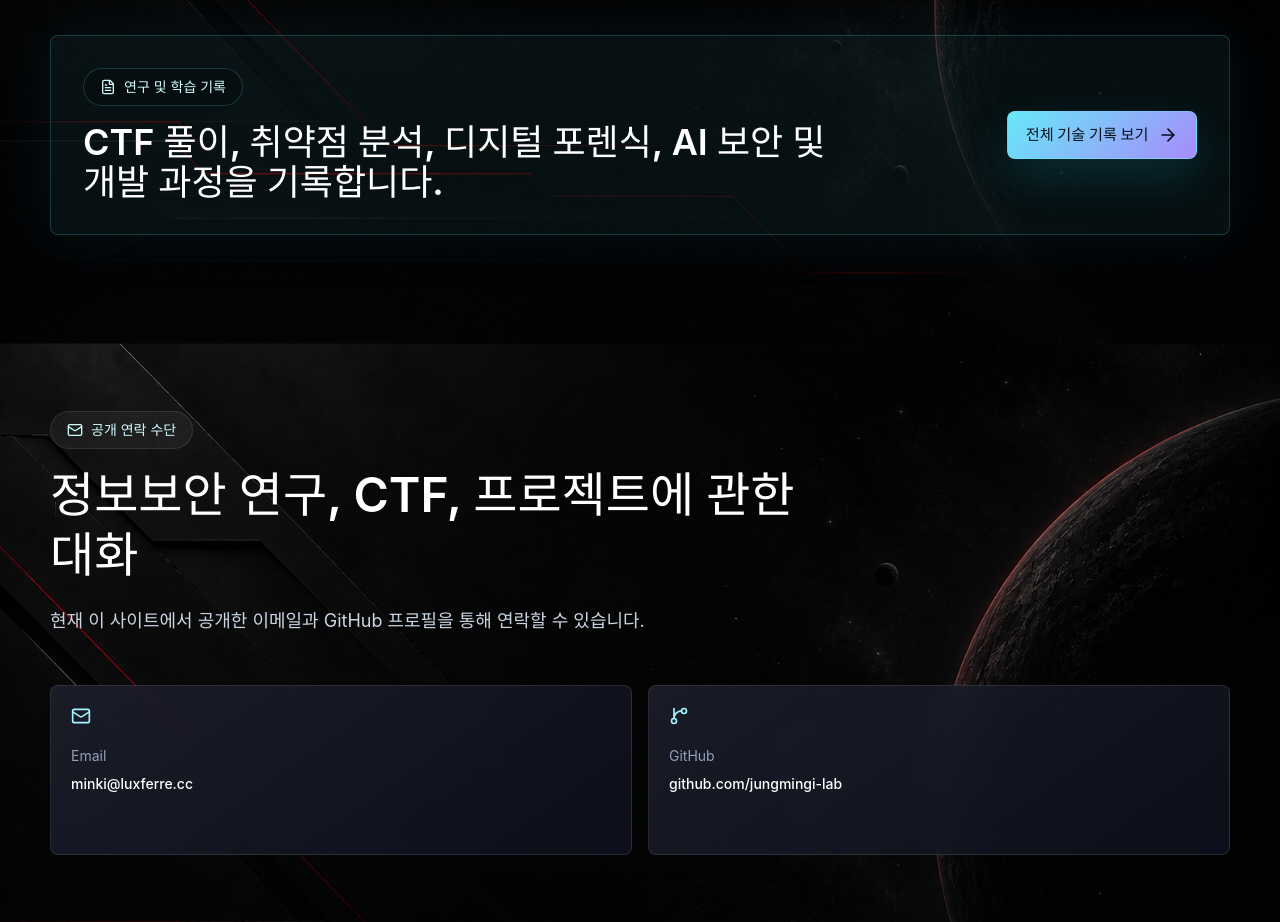
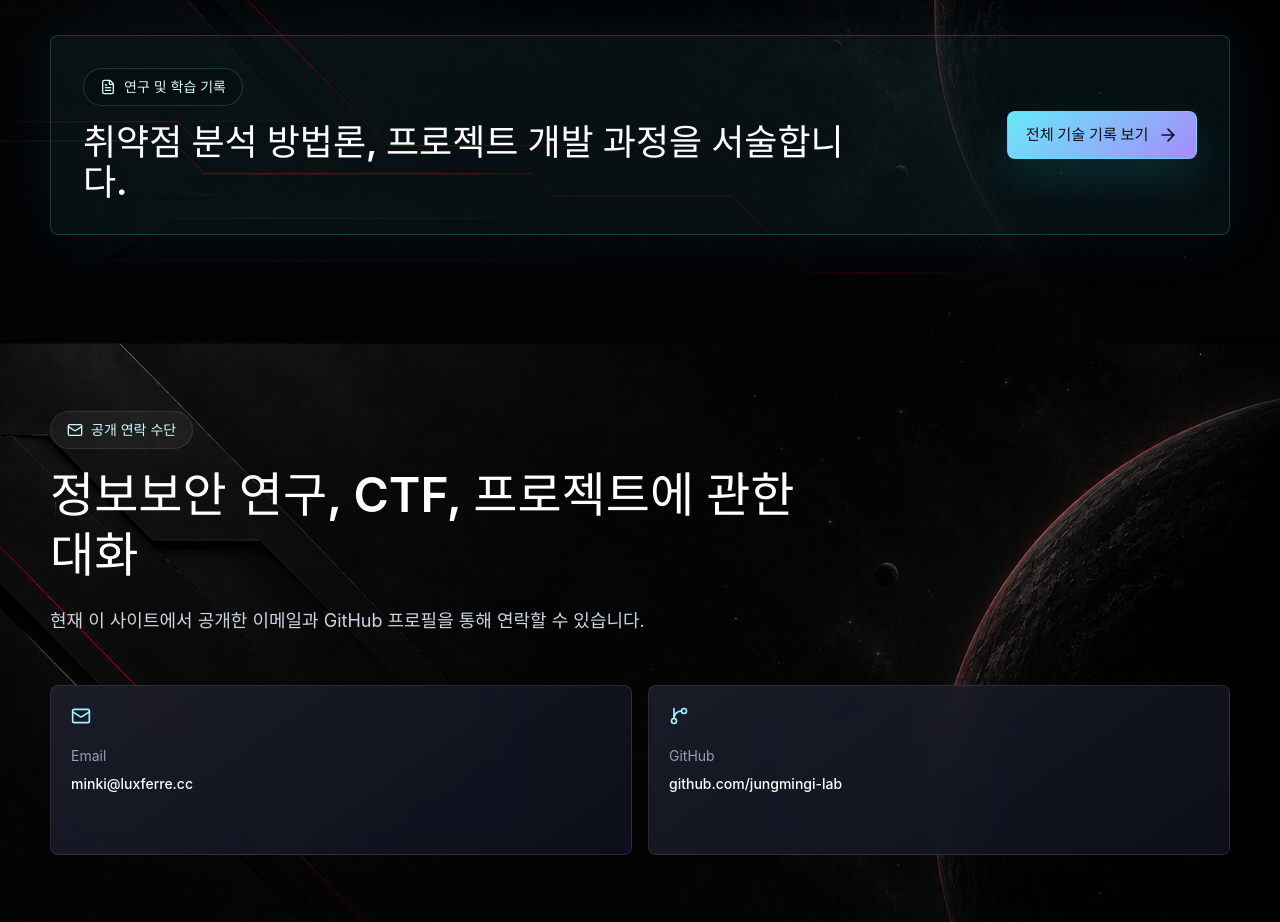
Before and after one commit to jungmingi-lab/morningstarsec.dev, a React (Vite) app: page / in a window 1280 px wide. Shown: the part 4460-5382 px from the top of the page. Built offline with nearby package versions, Linux system fonts and the light colour scheme.

Commit message:
Update research section wording

```diff
--- a/src/App.tsx
+++ b/src/App.tsx
@@ -197,9 +197,8 @@ function buildStructuredData(route: Route, selectedWriteup?: Writeup) {
     '@type': 'CollectionPage',
     '@id': `${canonical}#collection`,
     url: canonical,
-    name: '정민기 정보보안 글 | CTF·취약점 분석·개발 기록',
-    description:
-      '정민기의 CTF 풀이, 취약점 분석, 디지털 포렌식, AI 보안 및 소프트웨어 개발 기록입니다.',
+    name: '정보보안 개발 기록',
+    description: '취약점 분석 방법론, 프로젝트 개발 과정을 서술합니다.',
     isPartOf: { '@id': websiteId },
     author: { '@id': personId },
     inLanguage: 'ko-KR',
@@ -214,12 +213,12 @@ function Seo({ route }: { route: Route }) {
     const title = selectedWriteup
       ? `${selectedWriteup.title} | 정민기 정보보안 포트폴리오`
       : route.page === 'writeups'
-        ? '정민기 정보보안 글 | CTF·취약점 분석·개발 기록'
+        ? '정보보안 개발 기록'
         : `정민기 | ${profile.title}`
     const description = selectedWriteup
       ? selectedWriteup.summary
       : route.page === 'writeups'
-        ? '정민기의 CTF 풀이, 취약점 분석, 디지털 포렌식, AI 보안 및 소프트웨어 개발 기록입니다.'
+        ? '취약점 분석 방법론, 프로젝트 개발 과정을 서술합니다.'
         : profile.description
     const canonical = canonicalForRoute(route)
 
@@ -797,7 +796,7 @@ function WriteupsPreview({ onWriteups }: WriteupsPreviewProps) {
               연구 및 학습 기록
             </div>
             <h2 className="max-w-3xl text-3xl font-semibold text-white sm:text-4xl">
-              CTF 풀이, 취약점 분석, 디지털 포렌식, AI 보안 및 개발 과정을 기록합니다.
+              취약점 분석 방법론, 프로젝트 개발 과정을 서술합니다.
             </h2>
           </div>
           <a className="primary-btn w-full sm:w-fit" href="/writeups/" onClick={onWriteups}>
@@ -904,8 +903,8 @@ function WriteupsPage({ route }: WriteupsPageProps) {
       <SectionHeading
         icon={BookOpen}
         eyebrow="연구 및 기술 기록"
-        title={route.slug ? '정민기의 정보보안·개발 기록' : '정민기 정보보안 글과 CTF·취약점 분석 기록'}
-        description="CTF 문제 풀이, 취약점 분석 방법론, 디지털 포렌식, AI 보안 및 프로젝트 개발 과정을 분류와 태그로 탐색할 수 있습니다."
+        title="정보보안 개발 기록"
+        description="취약점 분석 방법론, 프로젝트 개발 과정을 서술합니다."
         headingLevel={route.slug ? 'h2' : 'h1'}
       />
 
```
